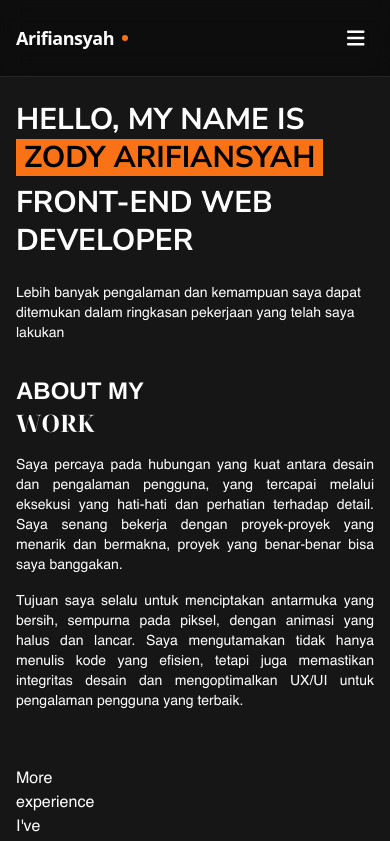
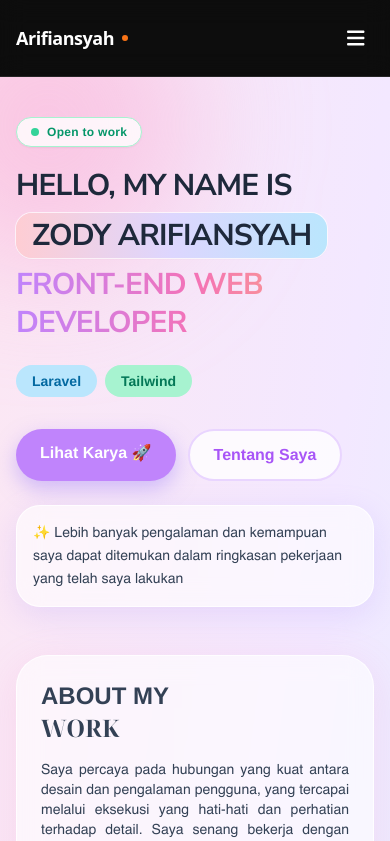
Before and after one commit to Zodyarifiansyah01/portofolio, a React (Vite) app: page / in a window 390 px wide. Shown: the top 841 px of the page. Built offline with nearby package versions, Linux system fonts and the light colour scheme.

Commit message:
feat: refactor components for improved structure and animations

```diff
--- a/src/App.jsx
+++ b/src/App.jsx
@@ -4,50 +4,23 @@ import Home from "./pages/Home";
 import DetailListWork from "./components/works/DetailListWork";
 import PageAbout from "./pages/about/pageAbout";
 import PageTransition from "./components/pageTransition";
-import { useEffect, useState } from "react";
-import { gsap } from "gsap";
 import AppRoutes from "./routes/routes";
 
 function App() {
    const location = useLocation();
-   const [showContent, setShowContent] = useState(false);
-
-   useEffect(() => {
-      // setShowContent(false);
-      // const timeOut = setTimeout(() => {
-      setShowContent(true);
-      // }, 1000);
-
-      return () => {
-         // clearTimeout(timeOut);
-
-         gsap.globalTimeline.getChildren().forEach(tween => tween.kill());
-      };
-   }, [location.pathname]);
 
    return (
       <>
          <PageTransition />
-         {showContent && (
-            <main>
-               <AnimatedRoutes />
-            </main>
-         )}
-
+         <main>
+            <Routes location={location} key={location.pathname}>
+               <Route path={AppRoutes.home} element={<Home />} />
+               <Route path={AppRoutes.detailWorks} element={<DetailListWork />} />
+               <Route path={AppRoutes.pageAbout} element={<PageAbout />} />
+            </Routes>
+         </main>
       </>
    );
 }
 
 export default App;
-
-const AnimatedRoutes = () => {
-   const location = useLocation();
-
-   return (
-      <Routes location={location} key={location.pathname}>
-         <Route path={AppRoutes.home} element={<Home />} />
-         <Route path={AppRoutes.detailWorks} element={<DetailListWork />} />
-         <Route path={AppRoutes.pageAbout} element={<PageAbout />} />
-      </Routes>
-   );
-};
--- a/src/components/AboutMe.jsx
+++ b/src/components/AboutMe.jsx
@@ -1,20 +1,32 @@
-import React, { useEffect } from "react";
+import { useEffect, useRef } from "react";
 import { gsap } from "gsap";
 
 const AboutMe = () => {
+   const sectionRef = useRef(null);
+   const firstParagraphRef = useRef(null);
+   const secondParagraphRef = useRef(null);
+
    useEffect(() => {
-      const tl = gsap.timeline();
-      tl.fromTo('#paragraf-1', { y: 50, opacity: 0 }, {
-         y: 0, delay: 2.5, opacity: 1, duration: 1, ease: "power2.out"
-      });
+      const context = gsap.context(() => {
+         const timeline = gsap.timeline();
+         timeline.fromTo(
+            firstParagraphRef.current,
+            { y: 50, opacity: 0 },
+            { y: 0, delay: 2.5, opacity: 1, duration: 1, ease: "power2.out" }
+         );
+         timeline.fromTo(
+            secondParagraphRef.current,
+            { y: 50, opacity: 0 },
+            { y: 0, opacity: 1, duration: 1, ease: "power2.out" },
+            "-=0.5"
+         );
+      }, sectionRef);
 
-      tl.fromTo('#paragraf-2', { y: 50, opacity: 0 }, {
-         y: 0, opacity: 1, duration: 1, ease: "power2.out"
-      }, "-=0.5");
+      return () => context.revert();
+   }, []);
 
-   }, []);
    return (
-      <div className="grid grid-cols-12 gap-4 md:p-8" id="about">
+      <div ref={sectionRef} className="grid grid-cols-12 gap-4 md:p-8" id="about">
          {/* Header Section */}
          <div
             className="col-span-12 md:col-span-4 text-justify"
@@ -27,7 +39,7 @@ const AboutMe = () => {
 
          <div className="col-span-12 md:col-span-8 text-sm md:text-lg">
             <div className="text-justify">
-               <p id="paragraf-1" className="mb-4" >
+               <p ref={firstParagraphRef} className="mb-4">
                   Saya percaya pada hubungan yang kuat antara desain dan
                   pengalaman pengguna, yang tercapai melalui eksekusi yang
                   hati-hati dan perhatian terhadap detail. Saya senang bekerja
@@ -35,7 +47,7 @@ const AboutMe = () => {
                   benar-benar bisa saya banggakan.
                </p>
 
-               <p id="paragraf-2">
+               <p ref={secondParagraphRef}>
                   Tujuan saya selalu untuk menciptakan antarmuka yang bersih,
                   sempurna pada piksel, dengan animasi yang halus dan lancar.
                   Saya mengutamakan tidak hanya menulis kode yang efisien,
--- a/src/components/Content.jsx
+++ b/src/components/Content.jsx
@@ -1,66 +1,100 @@
 import AboutMe from "./AboutMe";
 import MoreWorks from "./MoreWorks";
 import CircularText from "../data/animation/CircularText";
-import { useEffect } from "react";
+import { useEffect, useRef } from "react";
 import { gsap } from "gsap";
-
+import { motion } from "framer-motion";
 
 const Content = () => {
+   const contentRef = useRef(null);
+   const aboutRef = useRef(null);
+   const titleRef = useRef(null);
+
    useEffect(() => {
-      const tl = gsap.timeline();
-      // Masuk dari atas
-      gsap.set("#about", { yPercent: -100, opacity: 0 });
-      gsap.set("#title", { yPercent: -100, opacity: 0 });
+      const context = gsap.context(() => {
+         const timeline = gsap.timeline();
+         timeline.fromTo(
+            aboutRef.current,
+            { yPercent: -100, opacity: 0 },
+            { yPercent: 0, opacity: 1, duration: 1, ease: "power1.out" }
+         );
+         timeline.fromTo(
+            titleRef.current,
+            { yPercent: -100, opacity: 0 },
+            { yPercent: 0, opacity: 1, duration: 1, ease: "power1.out" },
+            "<2.5"
+         );
+      }, contentRef);
 
-      tl.to("#about", {
-         yPercent: 0,
-         duration: 1,
-         ease: "power1.out",
-         opacity: 1,
-      });
-
-      tl.to("#title", {
-         yPercent: 0,
-         duration: 1,
-         ease: "power1.out",
-         opacity: 1,
-         delay: 2
-
-      }, "<0.5");
+      return () => context.revert();
    }, []);
 
    return (
-      <div className="container mx-auto px-4 lg:px-6 Helvetica-regular">
-         <div className="grid grid-cols-1 md:grid-cols-12 gap-6 pt-6">
       <div
-               className="md:col-span-2 flex flex-col justify-between order-last md:order-first space-y-6"
+         ref={contentRef}
+         className="relative overflow-hidden min-h-screen Helvetica-regular text-slate-700
+                    bg-gradient-to-br from-pink-100 via-purple-100 to-sky-100"
+      >
+         {/* ===== Blob dekoratif pastel ===== */}
+         <div className="pointer-events-none absolute -top-24 -left-24 h-72 w-72 rounded-full bg-pink-300/50 blur-3xl" />
+         <div className="pointer-events-none absolute top-1/3 -right-24 h-80 w-80 rounded-full bg-sky-300/50 blur-3xl" />
+         <div className="pointer-events-none absolute bottom-0 left-1/4 h-72 w-72 rounded-full bg-yellow-200/60 blur-3xl" />
+         <div className="pointer-events-none absolute top-1/2 left-10 h-56 w-56 rounded-full bg-emerald-200/50 blur-3xl" />
 
+         <div className="relative container mx-auto px-4 lg:px-6">
+            <div className="grid grid-cols-1 md:grid-cols-12 gap-6 pt-10">
+               {/* ===== Sidebar kecil ===== */}
+               <div className="md:col-span-2 flex flex-col justify-between order-last md:order-first space-y-6">
+                  <p
+                     ref={aboutRef}
+                     className="text-sm leading-relaxed bg-white/60 backdrop-blur-md border border-white/80
+                                rounded-3xl p-4 shadow-[0_8px_30px_rgba(167,139,250,0.2)]"
                   >
-               <p className="text-sm " id="about">
-                  Lebih banyak pengalaman dan kemampuan saya dapat ditemukan
-                  dalam ringkasan pekerjaan yang telah saya lakukan
+                     ✨ Lebih banyak pengalaman dan kemampuan saya dapat
+                     ditemukan dalam ringkasan pekerjaan yang telah saya
+                     lakukan
                   </p>
-               <h3 className="hidden md:block text-lg font-semibold">
-                  " SENANG BERKENAL DENGAN ANDA "
+                  <h3
+                     className="hidden md:block text-sm font-semibold tracking-wide text-violet-500
+                                border-l-4 border-violet-300 pl-3"
+                  >
+                     &quot;Senang berkenalan dengan Anda&quot;
                   </h3>
                </div>
 
-            <div
+               {/* ===== Hero ===== */}
+               <motion.div
                   className="md:col-span-10 md:pl-8 lg:pl-16"
                   initial={{ opacity: 0, x: 50 }}
                   animate={{ opacity: 1, x: 0 }}
                   transition={{ duration: 0.5 }}
                >
-               <h1 className="text-3xl sm:text-5xl md:text-6xl lg:text-7xl xl:text-8xl font-bold font-nunito-sans leading-tight">
+                  {/* Badge status */}
+                  <div
+                     className="inline-flex items-center gap-2 mb-5 px-3.5 py-1.5 rounded-full
+                                bg-white/80 border border-emerald-200 text-emerald-600
+                                text-xs font-semibold tracking-wide shadow-sm"
+                  >
+                     <span className="h-2 w-2 rounded-full bg-emerald-400" />
+                     Open to work
+                  </div>
 
+                  <h1
+                     ref={titleRef}
+                     className="text-3xl sm:text-5xl md:text-6xl lg:text-7xl xl:text-8xl
+                                font-bold font-nunito-sans leading-tight tracking-tight text-slate-800"
+                  >
                      <p>HELLO, MY NAME IS</p>
 
-                  <div className="flex flex-wrap items-center gap-2">
-                     <span className="bg-orange-500 text-black px-2 inline-block">
-
+                     <div className="flex flex-wrap items-center gap-3 my-2">
+                        <span
+                           className="inline-block px-4 py-1 rounded-2xl text-slate-800
+                                      bg-gradient-to-r from-rose-200 via-violet-200 to-sky-200
+                                      shadow-sm ring-1 ring-white/70"
+                        >
                            ZODY ARIFIANSYAH
                         </span>
-                     <span>
+                        <span className="text-violet-400">
                            <CircularText
                               text="2001*2001*2001*"
                               onHover="speedUp"
@@ -69,23 +103,72 @@ const Content = () => {
                            />
                         </span>
                      </div>
-                  <span className="block mt-2">
 
+                     <span
+                        className="block mt-2 bg-gradient-to-r from-purple-400 via-pink-400 to-orange-300
+                                   bg-clip-text text-transparent"
+                     >
                         FRONT-END WEB DEVELOPER
                      </span>
                   </h1>
+
+                  {/* Chip skill */}
+                  <div className="flex flex-wrap gap-2 mt-6">
+                     {[
+                        { label: "Laravel", color: "bg-sky-200 text-sky-700" },
+                        { label: "Tailwind", color: "bg-emerald-200 text-emerald-700" },
+                     ].map((skill) => (
+                        <span
+                           key={skill.label}
+                           className={`${skill.color} px-4 py-1.5 rounded-full text-sm font-semibold
+                                       hover:-translate-y-1 transition-transform duration-200 cursor-default`}
+                        >
+                           {skill.label}
+                        </span>
+                     ))}
                   </div>
+
+                  {/* CTA */}
+                  <div className="flex flex-wrap gap-3 mt-8">
+                     <a
+                        href="#more-works"
+                        className="px-6 py-3 rounded-full font-bold text-white bg-purple-400
+                                   shadow-[0_8px_20px_rgba(167,139,250,0.5)]
+                                   hover:bg-purple-500 hover:-translate-y-1 transition-all duration-200"
+                     >
+                        Lihat Karya 🚀
+                     </a>
+                     <a
+                        href="#about-me"
+                        className="px-6 py-3 rounded-full font-bold text-purple-500 bg-white/80
+                                   border-2 border-purple-200 hover:bg-purple-50
+                                   hover:-translate-y-1 transition-all duration-200"
+                     >
+                        Tentang Saya
+                     </a>
                   </div>
+               </motion.div>
+            </div>
+
+            {/* ===== About Me ===== */}
             <div
-            className="about-me my-8"
+               id="about-me"
+               className="about-me my-12 rounded-[2rem] bg-white/60 backdrop-blur-md
+                          border border-white/80 p-6 md:p-10
+                          shadow-[0_10px_40px_rgba(244,114,182,0.15)]"
             >
                <AboutMe />
             </div>
 
+            {/* ===== More Works ===== */}
             <div
-            className="more-works my-8"
+               id="more-works"
+               className="more-works my-12 pb-12 rounded-[2rem] bg-white/50 backdrop-blur-md
+                          border border-white/80 p-6 md:p-10
+                          shadow-[0_10px_40px_rgba(125,211,252,0.2)]"
             >
                <MoreWorks />
+            </div>
          </div>
       </div>
    );
--- a/src/pages/Home.jsx
+++ b/src/pages/Home.jsx
@@ -1,4 +1,4 @@
-import { React, useState, useEffect } from "react";
+import { useState, useEffect } from "react";
 import Navbar from "../components/Navbar";
 import Content from "../components/Content"
 import Footer from "../components/Footer";
@@ -13,38 +13,39 @@ import { SoundProvider } from "../context/SoundContext";
 const Home = () => {
    const [isMenuOpen, setIsMenuOpen] = useState(false);
 
-   const handleMenu = () => {
-      setIsMenuOpen(!isMenuOpen);
-   };
    useEffect(() => {
       if (isMenuOpen) {
-         document.body.classList.add('overflow-hidden');
+         document.body.classList.add("overflow-hidden");
       } else {
-         document.body.classList.remove('overflow-hidden');
+         document.body.classList.remove("overflow-hidden");
       }
+
+      return () => document.body.classList.remove("overflow-hidden");
    }, [isMenuOpen]);
 
    return (
       <>
          <SoundProvider>
             <div className={`min-h-screen flex flex-col ${isMenuOpen ? "overflow-hidden" : ""}`}>
-
                <AnimatePresence>
-
                   {isMenuOpen && (
                      <ModalPopup
-                        onClose={handleMenu}
+                        onClose={() => setIsMenuOpen(false)}
                         menuItems={menuItems}
                      />
                   )}
                </AnimatePresence>
 
-               <Navbar openModal={handleMenu} menuItems={menuItems} />
-               <Content isScroll={isMenuOpen} />
+               <Navbar
+                  isMenuOpen={isMenuOpen}
+                  onMenuToggle={() => setIsMenuOpen((isOpen) => !isOpen)}
+                  menuItems={menuItems}
+               />
+               <Content />
             </div>
          </SoundProvider>
 
-         <Footer menuItems={menuItems} />
+         <Footer />
       </>
    );
 };
```
Also changed, not shown: src/components/Footer.jsx (+72 -136 lines), src/components/Navbar.jsx (+5 -10 lines), src/components/works/DetailListWork.jsx (+12 -7 lines). Lines whose indentation alone changed are shown as unchanged.
